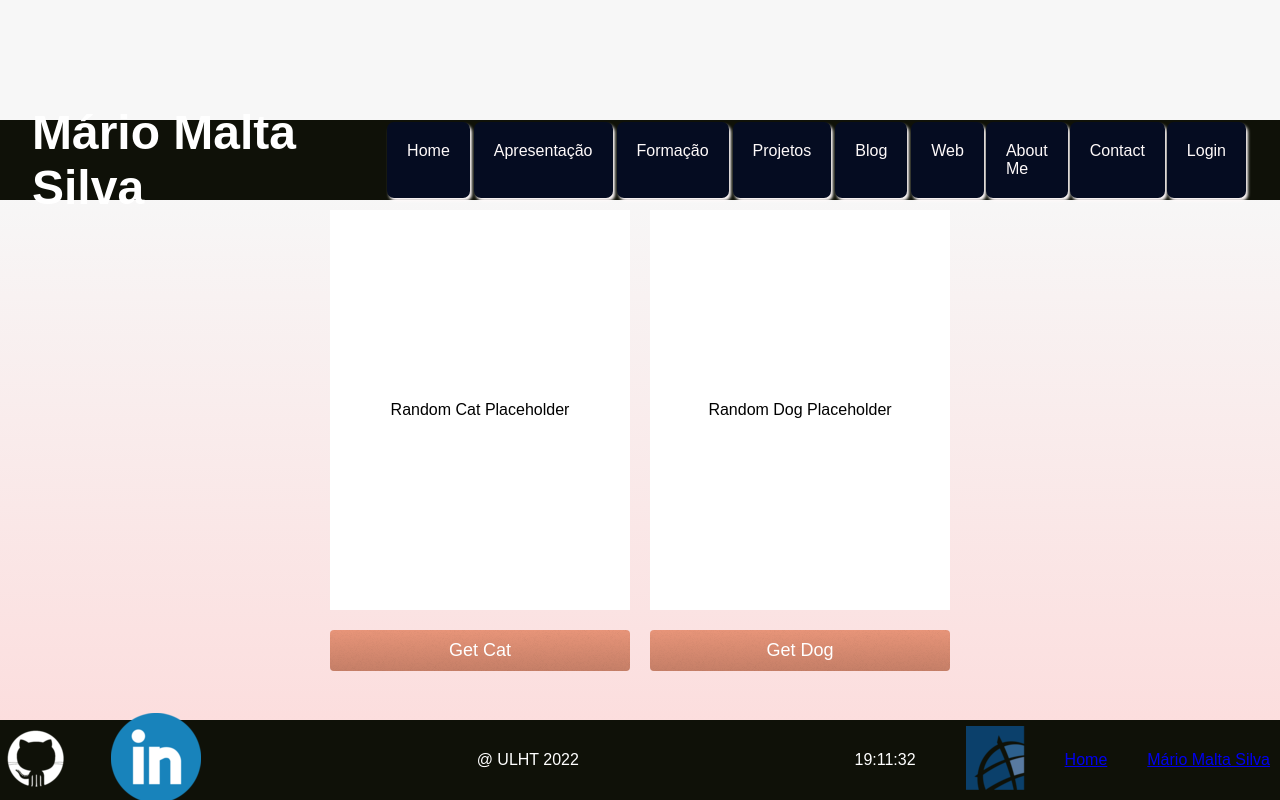
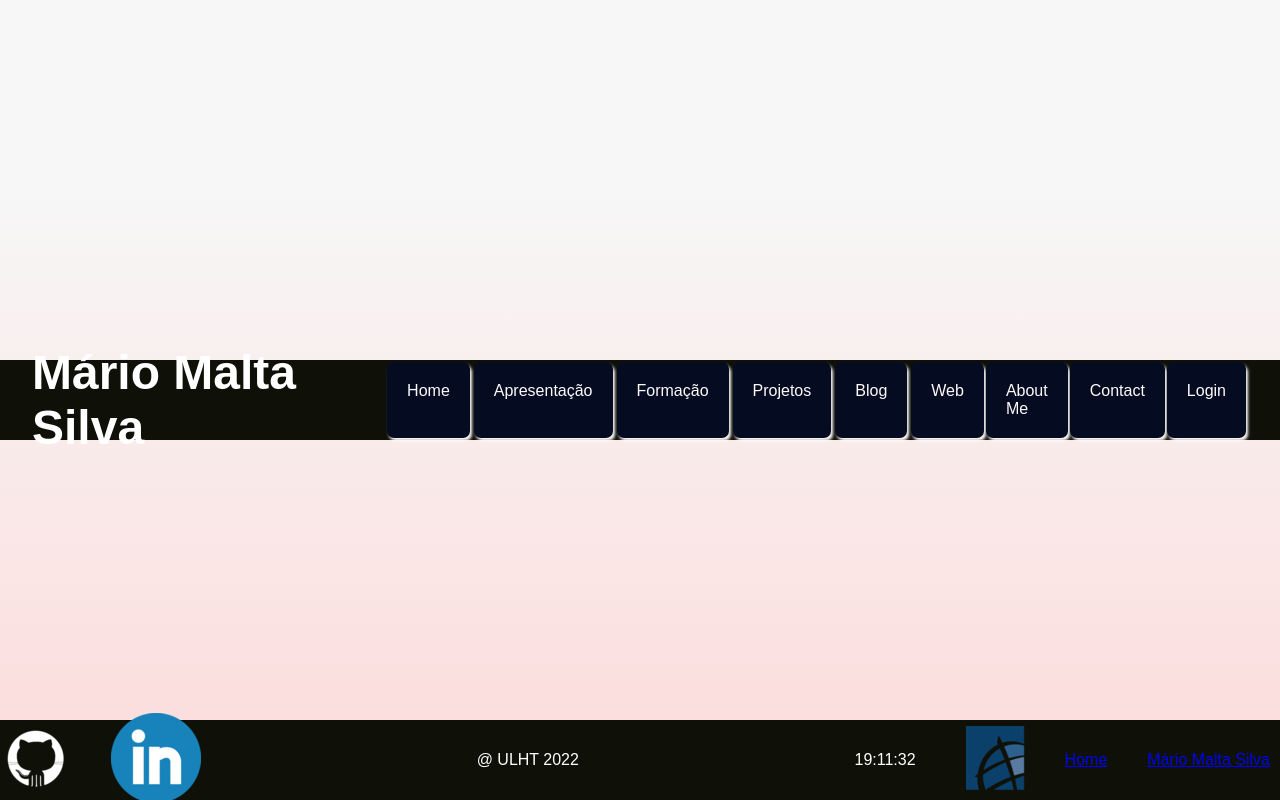
Before and after one commit to rangerd00/Projeto-PW, a Django app: page /apis in a window 1280 px wide. Run offline with Django 4.2, Linux system fonts and the light colour scheme; parts of the project's set-up code (start-up, migrations or seed data) failed here and were passed over.

Commit message:
Lab 11 APIS

```diff
--- /dev/null
+++ b/portfolio/static/portfolio/css/apis.css
@@ -0,0 +1,12 @@
+@import url('https://fonts.googleapis.com/css?family=Open+Sans&display=swap');
+
+body {
+	background-image: linear-gradient( 180deg,  rgba(247,247,247,1) 23.8%, rgba(252,221,221,1) 92% );
+	font-family: 'Open Sans', sans-serif;
+	display: flex;
+	align-items: center;
+	justify-content: center;
+	flex-direction: column;
+	height: 100vh;
+	margin: 0;
+}
--- a/portfolio/static/portfolio/css/dogs_api.css
+++ /dev/null
@@ -1,59 +0,0 @@
-@import url('https://fonts.googleapis.com/css?family=Open+Sans&display=swap');
-
-body {
-	background-image: linear-gradient( 180deg,  rgba(247,247,247,1) 23.8%, rgba(252,221,221,1) 92% );
-	font-family: 'Open Sans', sans-serif;
-	display: flex;
-	align-items: center;
-	justify-content: center;
-	flex-direction: column;
-	height: 100vh;
-	margin: 0;
-}
-
-.results {
-	display: flex;
-	align-items: center;
-	justify-content: center;
-}
-
-.result {
-	background-color: #fff;
-	display: flex;
-	align-items: center;
-	justify-content: center;
-	margin: 10px;
-	height: 400px;
-	width: 300px;
-}
-
-.result img {
-	object-fit: cover;
-	height: 100%;
-	width: 100%;
-}
-
-.buttons {
-	display: flex;
-	align-items: center;
-	justify-content: center;
-}
-
-button {
-	background-color: darksalmon;
-	border: 0;
-	border-radius: 4px;
-	color: #fff;
-	font-size: 18px;
-	padding: 10px;
-	margin: 10px;
-	width: 300px;
-}
-
-button:active {
-	transform: scale(0.98);
-}
-
-button:focus {
-	outline: none
-}
--- a/portfolio/templates/portfolio/apis.html
+++ b/portfolio/templates/portfolio/apis.html
@@ -1,71 +1,26 @@
+
 {% extends 'portfolio/layout.html' %}
-
 
 {% block style %}
 
 
-
 {% endblock style %}
-<head>
-    <meta charset="UTF-8">
-    <title>APIS</title>
-</head>
-
-<script>
-const cat_btn = document.getElementById('cat_btn');
-const dog_btn = document.getElementById('dog_btn');
-const cat_result = document.getElementById('cat_result');
-const dog_result = document.getElementById('dog_result');
-
-cat_btn.addEventListener('click', getRandomCat);
-dog_btn.addEventListener('click', getRandomDog);
-
-function getRandomCat() {
-	fetch('https://aws.random.cat/meow')
-		.then(res => res.json())
-		.then(data => {
-			cat_result.innerHTML = `<img src=${data.file} alt="cat" />`
-		});
-}
-
-function getRandomDog() {
-	fetch('https://random.dog/woof.json')
-		.then(res => res.json())
-		.then(data => {
-			if(data.url.includes('.mp4')) {
-				getRandomDog();
-			}
-			else {
-				dog_result.innerHTML = `<img src=${data.url} alt="dog" />`;
-			}
-		});
-}
 
 
-</script>
 
 {% block main %}
+    {%  load static %}
 
-{%  load static %}
-  <link rel="stylesheet" type="text/css" href="{% static 'portfolio/css/dogs_api.css' %}">
+<link rel="stylesheet" type="text/css" href="{% static 'portfolio/css/apis.css' %}"/>
 
-<div class="results">
-	<div id="cat_result" class="result">
-		<p>Random Cat Placeholder</p>
-	</div>
-	<div id="dog_result" class="result">
-		<p>Random Dog Placeholder</p>
-	</div>
-</div>
-
-<div class="buttons">
-	<button id="cat_btn">Get Cat</button>
-	<button id="dog_btn">Get Dog</button>
-</div>
+        <meta charset="UTF-8" name="viewport"  content="width=device-width,initial-scale=1.0
+">
 
 
 
 
 
 
-{% endblock %}
+
+
+{% endblock main %}
```
